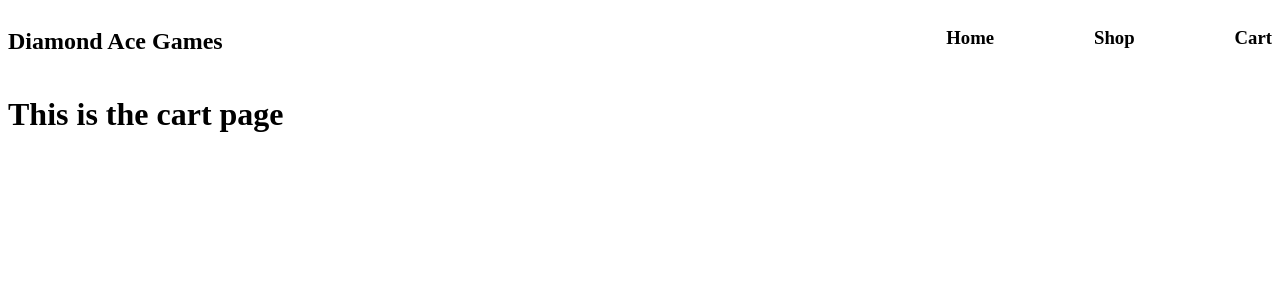
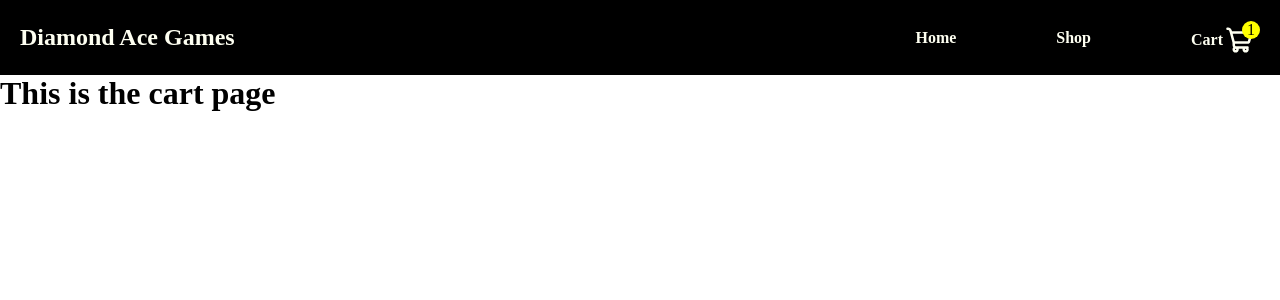
Before and after one commit to coopthompson/shopping-cart, a React (Create React App) app: page /cart in a window 1280 px wide. Shown: the top 300 px of the page. Built offline with nearby package versions, Linux system fonts and the light colour scheme.

Commit message:
Set up navbar  with styling

```diff
--- a/src/components/navbar.js
+++ b/src/components/navbar.js
@@ -1,13 +1,21 @@
 import "../styles/navbar.css"
+import {Link} from "react-router-dom"
+import CartImage from "../images/cart.svg"
 
 const Navbar = () => {
+    let filled = true;
+    let count = 1;
     return (
         <div className="navbar">
             <h2>Diamond Ace Games</h2>
             <div className="choices">
-                <h3>Home</h3>
-                <h3>Shop</h3>
-                <h3>Cart</h3>
+                <Link to="/">Home</ Link>
+                <Link to="/shop">Shop</Link>
+                <div className="cart--part">
+                    <Link to="/cart">Cart</Link>
+                    <img src={CartImage} alt="Shopping cart" style={{ width:"30px", height:"30px"}}/>
+                    {filled && <div className="amount">{count}</div>}
+                </div>
             </div>
         </div>
     )
--- a/src/styles/navbar.css
+++ b/src/styles/navbar.css
@@ -1,8 +1,53 @@
+* {
+    margin: 0;
+    padding: 0;
+}
+
+a, h2 {
+    text-decoration: none;
+    font-weight: bold;
+    color:#FEFFF1;
+}
+
+a:visited {
+    color: #FEFFF1;
+}
+
 .navbar, .choices {
     display: flex;
     justify-content: space-between;
+    align-items: center;
+}
+
+.cart--part{
+    padding-top:5px;
+    padding-right: 5px;
+    display: flex;
+    justify-content: center;
+    align-items: center;
+    gap: 2px;
+    position: relative;
+}
+
+.navbar {
+    padding: 20px;
+    background-color: black;
 }
 
 .choices {
     gap: 100px;
 }
+
+.amount {
+    display: flex;
+    justify-content: center;
+    align-items: center;
+    position: absolute;
+    background-color: yellow;
+    color: black;
+    border-radius: 50%;
+    width: 18px;
+    height: 18px;
+    right: 0px;
+    top: 1px;
+}
```
Also changed, not shown: src/images/cart.svg (added).
